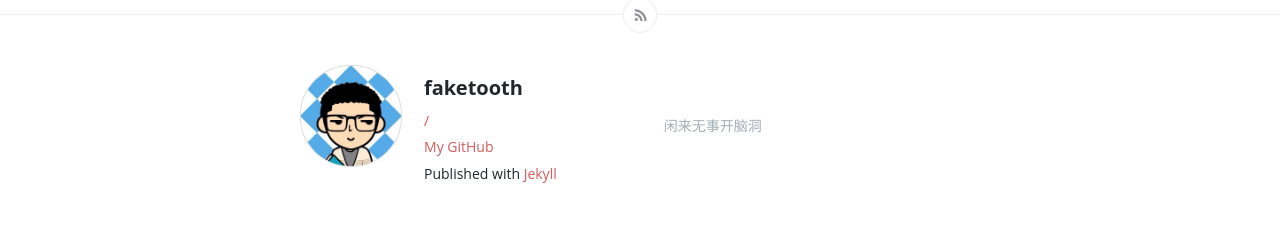
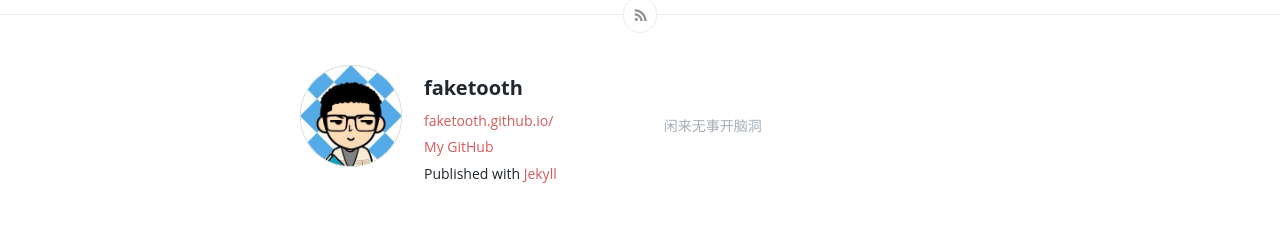
Before and after one commit to faketooth/faketooth.github.io, a Jekyll site: the page built from index.html, in a window 1280 px wide. Shown: the part 1985-2219 px from the top of the page. Built offline with Jekyll 4.4.1, drawn with Linux system fonts in a browser that asks for light colours; the list of posts is cut into pages by our own code.

Commit message:
modify github account

```diff
--- a/_config.yml
+++ b/_config.yml
@@ -8,11 +8,11 @@
 description: >    # 主题简介，可改为博客描述
   闲来无事开脑洞
 
-url:              "/" # 添加域名（不需要 http:// 前缀），或使用「/」作为博客根链接，
+url:              "faketooth.github.io/" # 添加域名（不需要 http:// 前缀），或使用「/」作为博客根链接，
 baseurl:          "" # the subpath of your site, e.g. /blog/
 
 twitter:          # 添加你的 Twitter 用户名
-github:           jekyll # 添加你的 GitHub 用户名
+github:           faketooth # 添加你的 GitHub 用户名
 disqus:           # 添加你的 Disqus 评论工具站点名
 
 permalink:        pretty
```
